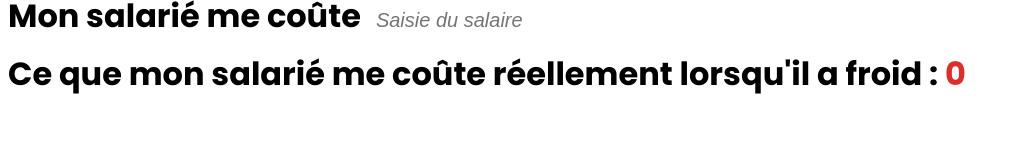
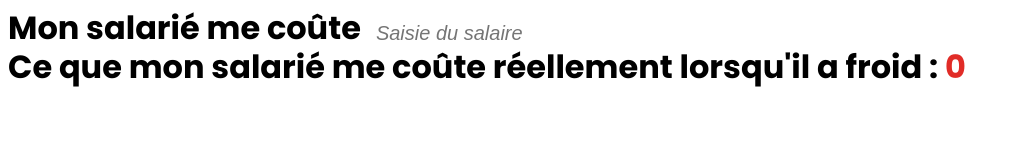
Before and after one commit to Solecooler/salaireFroid, a plain HTML site: page index.html in a window 1280 px wide. Shown: the whole page, without its empty margins (0-1019 px from the left). Drawn offline with Linux system fonts and the light colour scheme.

Commit message:
modification de la hauteur & suppression margin supplementaire

```diff
--- a/css/style.css
+++ b/css/style.css
@@ -1,8 +1,9 @@
 /*Police poppins*/
 @import url('https://fonts.googleapis.com/css2?family=Poppins:ital,wght@0,100;0,200;0,300;0,400;0,500;0,600;0,700;0,800;0,900;1,100;1,200;1,300;1,400;1,500;1,600;1,700;1,800;1,900&display=swap');
-
+p{
+    margin: 0;
+}
 .calculator {
-    margin: 0px auto;
     padding-top: 5px;
     border-radius: 5px;
     font-family: Poppins, sans-serif;
@@ -10,7 +11,7 @@
 .salarié{
       display: flex;
       align-items: center;
-      height: 5px;
+      height: 30px;
   }
 .Enonce{
     font-size: 32px;
```
